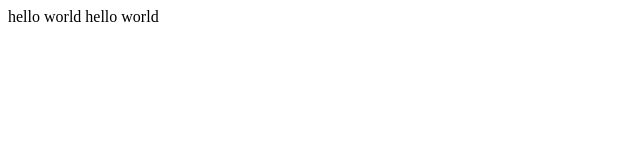
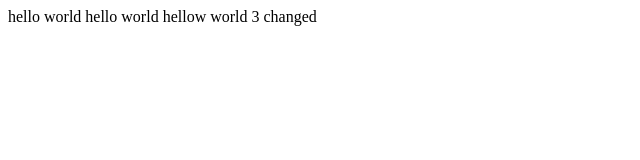
Before and after one commit to RahulParahuli/RahulParajuli, a plain HTML site: page index.html in a window 1280 px wide. Shown: the whole page, without its empty margins (0-640 px from the left). Drawn offline with Linux system fonts and the light colour scheme.

Commit message:
add hello world 3

```diff
--- a/index.html
+++ b/index.html
@@ -9,5 +9,7 @@
 <body>
     hello world
     hello world
+    hellow world 3
+    changed
 </body>
 </html>
```
